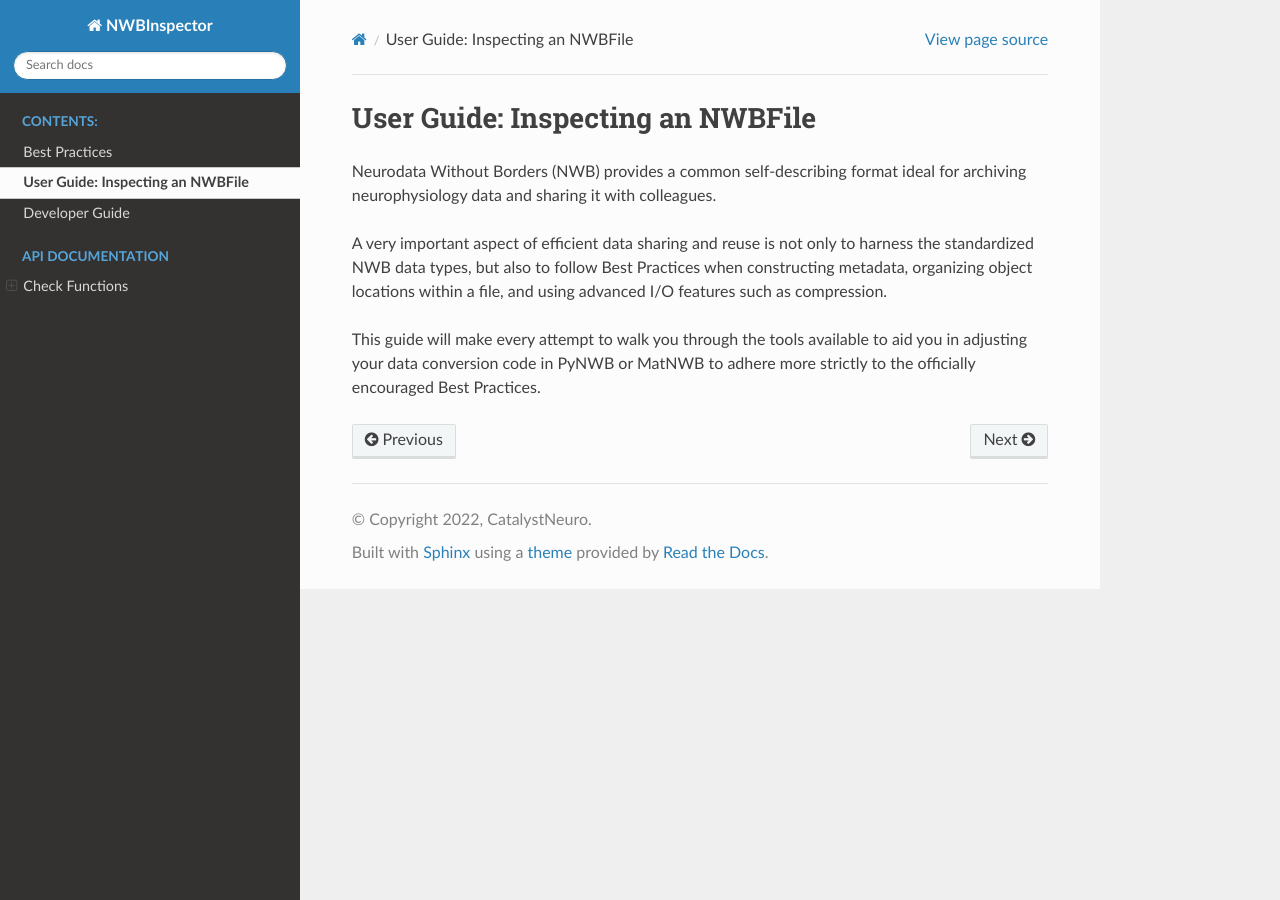
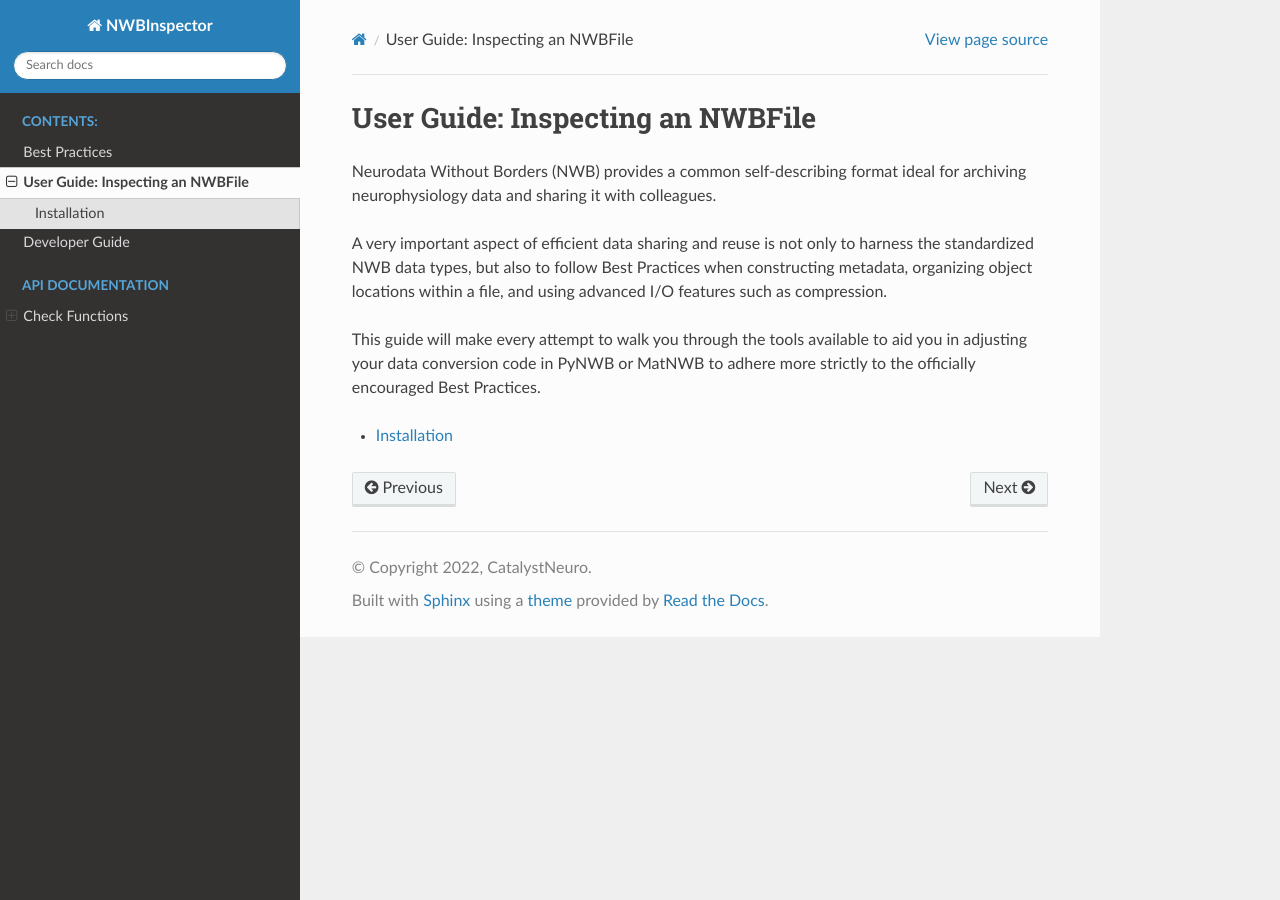
Before and after one commit to NeurodataWithoutBorders/nwbinspector, a Sphinx documentation site: the page built from docs/user_guide.rst, in a window 1280 px wide. Built offline with Sphinx 7.4.7 and the Read the Docs theme 2.0.0, drawn with Linux system fonts in a browser that asks for light colours; pages that are not in the unit, such as notebooks, are missing from menus; some of the changed lines change nothing that is shown.

Commit message:
Update user_guide.rst

```diff
--- a/docs/user_guide.rst
+++ b/docs/user_guide.rst
@@ -16,4 +16,5 @@
 .. toctree::
     :maxdepth: 1
 
-    core_nwbinspector
+    installation
+    command_line_usage
```
